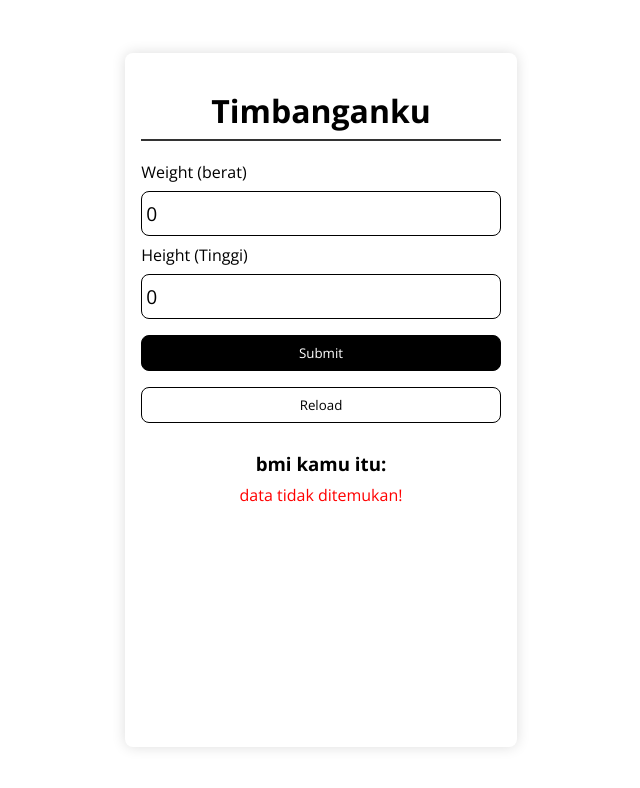
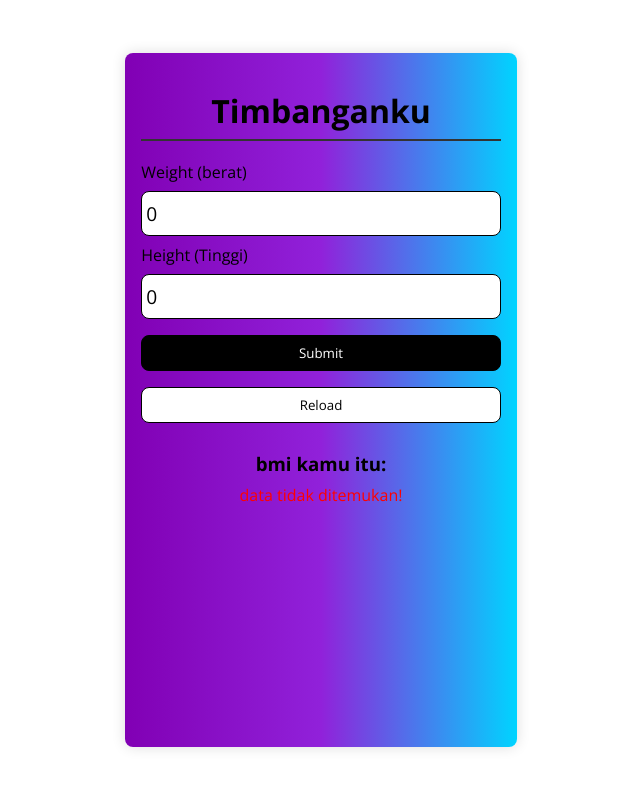
Before and after one commit to Anugerah20/bmi-you, a React (Create React App) app: page / in a window 1280 px wide. Shown: the top 788 px of the page, without its empty margins (319-959 px from the left). Built offline with nearby package versions, Linux system fonts and the light colour scheme; the HTML template or start-up script is replaced by a standard one.

Commit message:
edit background

```diff
--- a/src/index.css
+++ b/src/index.css
@@ -6,7 +6,6 @@
   box-sizing: border-box;
   font-family: 'Open Sans', sans-serif;
 }
-
 
 .App {
   display: flex;
@@ -21,6 +20,8 @@
   box-shadow: 0px 0px 14px #ddd;
   padding: 1rem;
   border-radius: 8px;
+  background: rgb(2,0,36);
+  background: linear-gradient(90deg, rgba(2,0,36,1) 0%, rgba(129,0,180,1) 0%, rgba(145,33,218,1) 50%, rgba(0,212,255,1) 100%);
 }
 
 .container > .title > h1 {
```
